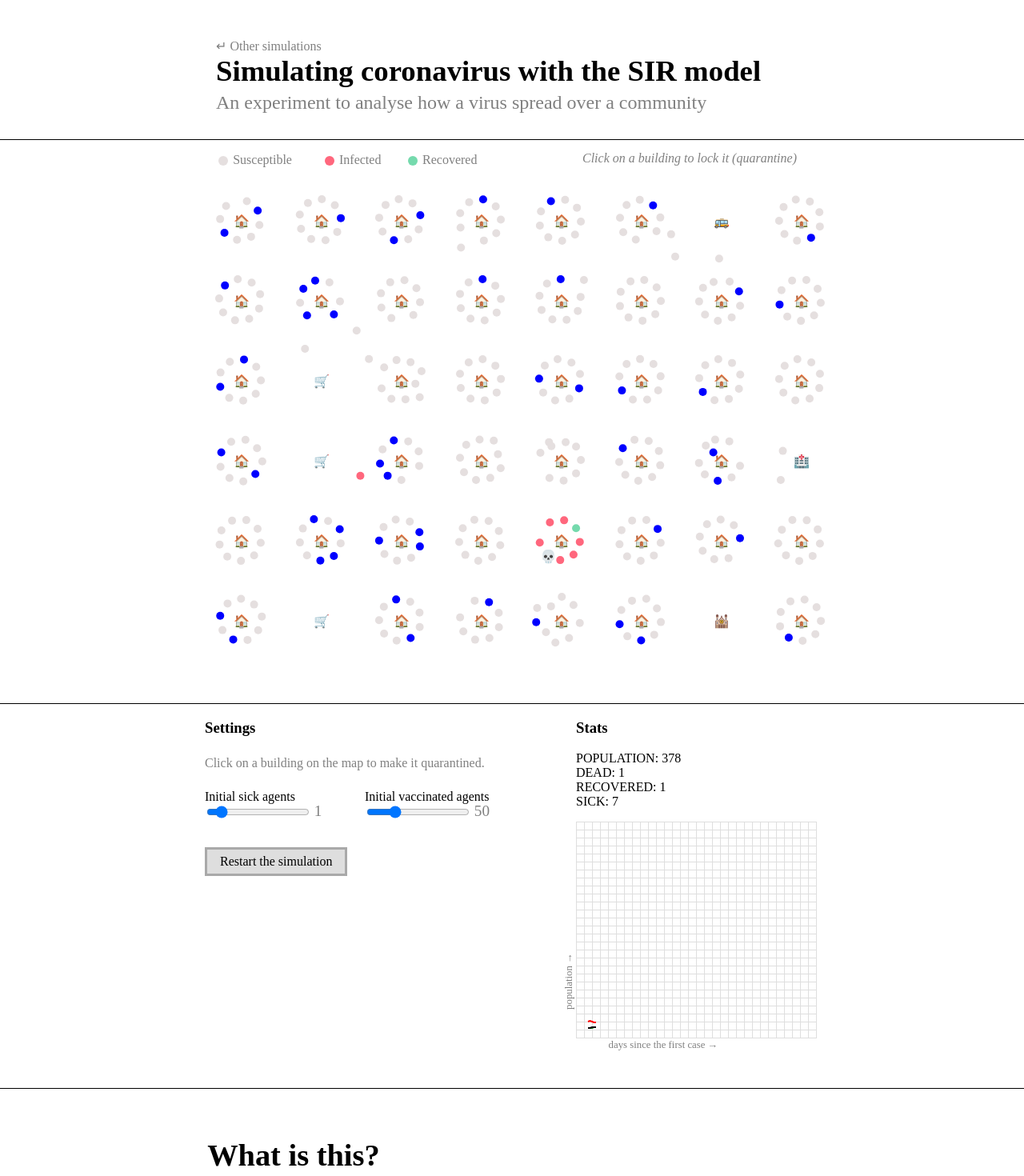
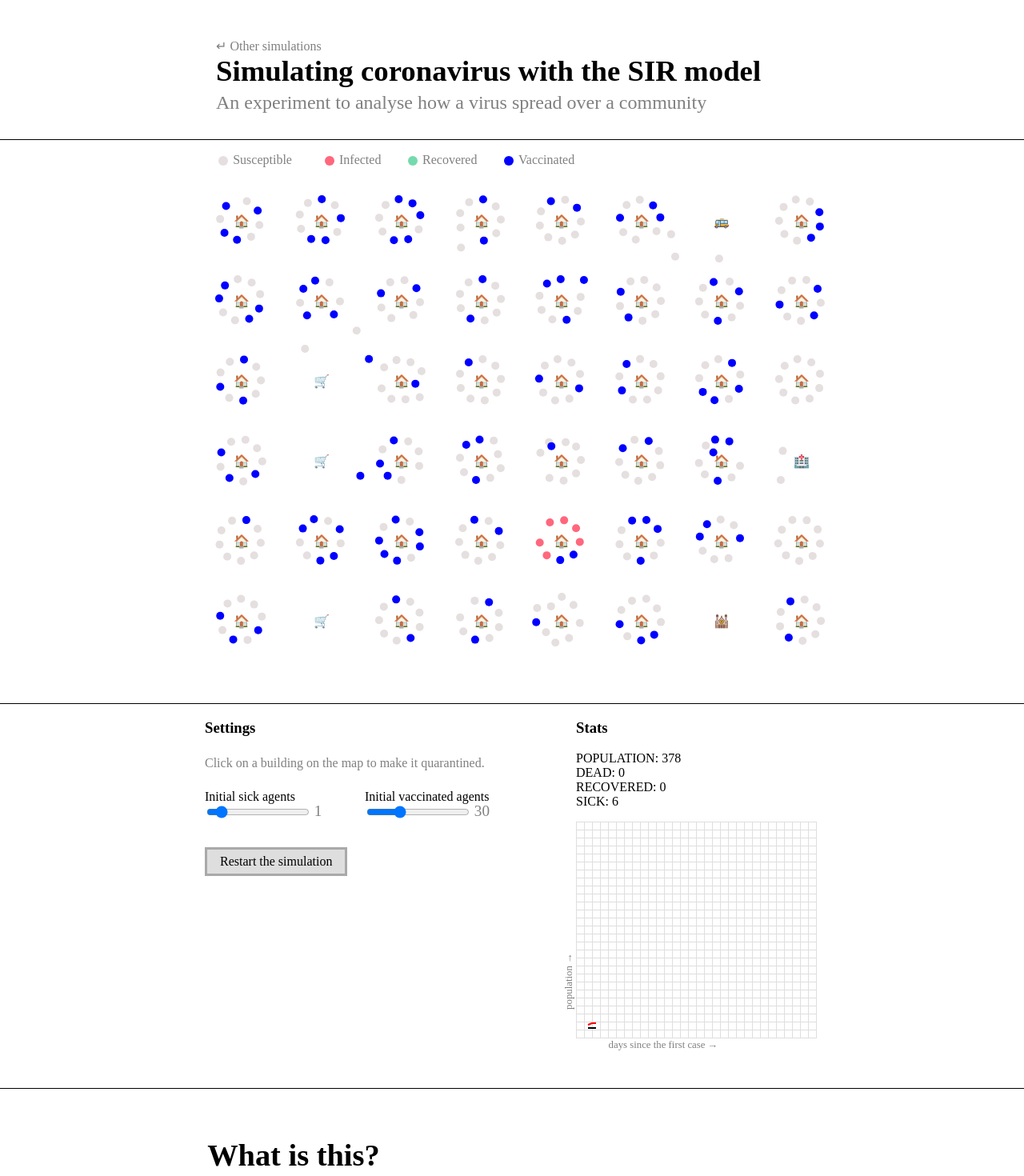
Before and after one commit to token-cjg/coronavirus-simulation, a React (Create React App) app: page / in a window 1280 px wide. Shown: the top 1470 px of the page at 80% size. Built offline with nearby package versions, Linux system fonts and the light colour scheme; a web font is replaced by a local one.

Commit message:
Percentages

```diff
--- a/src/App.js
+++ b/src/App.js
@@ -17,7 +17,7 @@ const INITIAL_SIMULATION_STATE = {
   supermarkets: 3,
   temples: 1,
   initialSickAgents: 1,
-  initialVaccinatedAgents: 50
+  percentageInitialVaccinatedAgents: 30
 };
 
 const INITIAL_GRAPH = getInitialGraph(INITIAL_SIMULATION_STATE);
@@ -108,7 +108,7 @@ function App() {
           <span className={styles.sampleSusceptible}>Susceptible</span>
           <span className={styles.sampleInfected}>Infected</span>
           <span className={styles.sampleRecovered}>Recovered</span>
-          <i>Click on a building to lock it (quarantine)</i>
+          <span className={styles.sampleVaccinated}>Vaccinated</span>
         </div>
         {!loading && (
           <Graph
--- a/src/App.module.css
+++ b/src/App.module.css
@@ -144,6 +144,15 @@ pre {
   background: #75daad;
 }
 
+.samples .sampleVaccinated {
+  margin-left: 0.5em;
+  color: gray;
+}
+
+.samples .sampleVaccinated:before {
+  background: #0000FF;
+}
+
 .samples i {
   position: absolute;
   color: gray;
--- a/src/SimulationSettings.js
+++ b/src/SimulationSettings.js
@@ -24,11 +24,11 @@ export default function SimulationSettings({
         Initial vaccinated agents<br />
         <input
           type={ 'range' }
-          onChange={ onSettingChange('initialVaccinatedAgents') }
-          value={ simulationState.initialVaccinatedAgents }
+          onChange={ onSettingChange('percentageInitialVaccinatedAgents') }
+          value={ simulationState.percentageInitialVaccinatedAgents }
           min={ 0 }
-          max={ 200 }
-        /> <span className={ styles.value }>{ simulationState.initialVaccinatedAgents }</span>
+          max={ 100 }
+        /> <span className={ styles.value }>{ simulationState.percentageInitialVaccinatedAgents }</span>
       </label>
       </div>
 
--- a/src/simulation/index.js
+++ b/src/simulation/index.js
@@ -86,6 +86,10 @@ function getInitialGraph(simulationState) {
     nodes.filter(({ type }) => type === 'agent'),
     simulationState.initialSickAgents
   );
+
+  const population = 378;
+
+  simulationState.initialVaccinatedAgents = Math.ceil((simulationState.percentageInitialVaccinatedAgents / 100) * population);
 
   const vaccinatedAgents = randomSample(
     nodes.filter(({ type }) => type === 'agent'),
```
